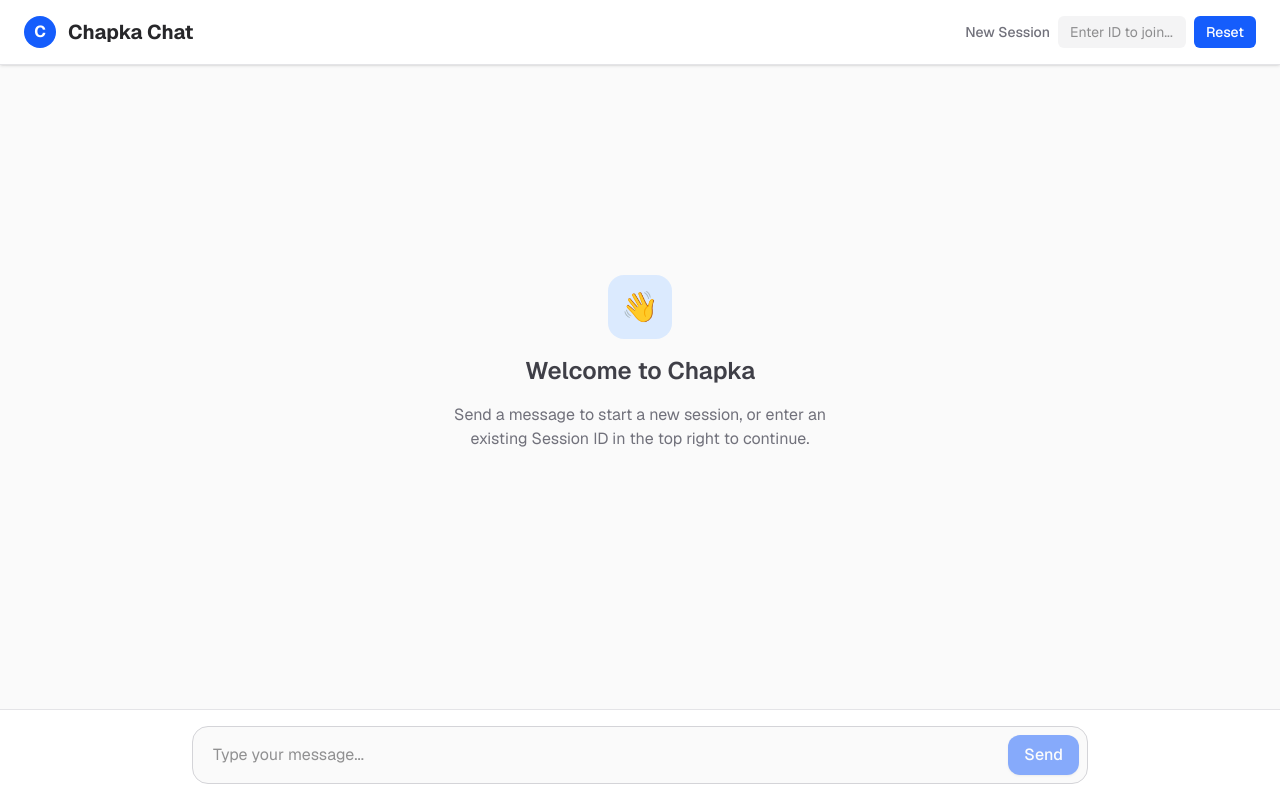
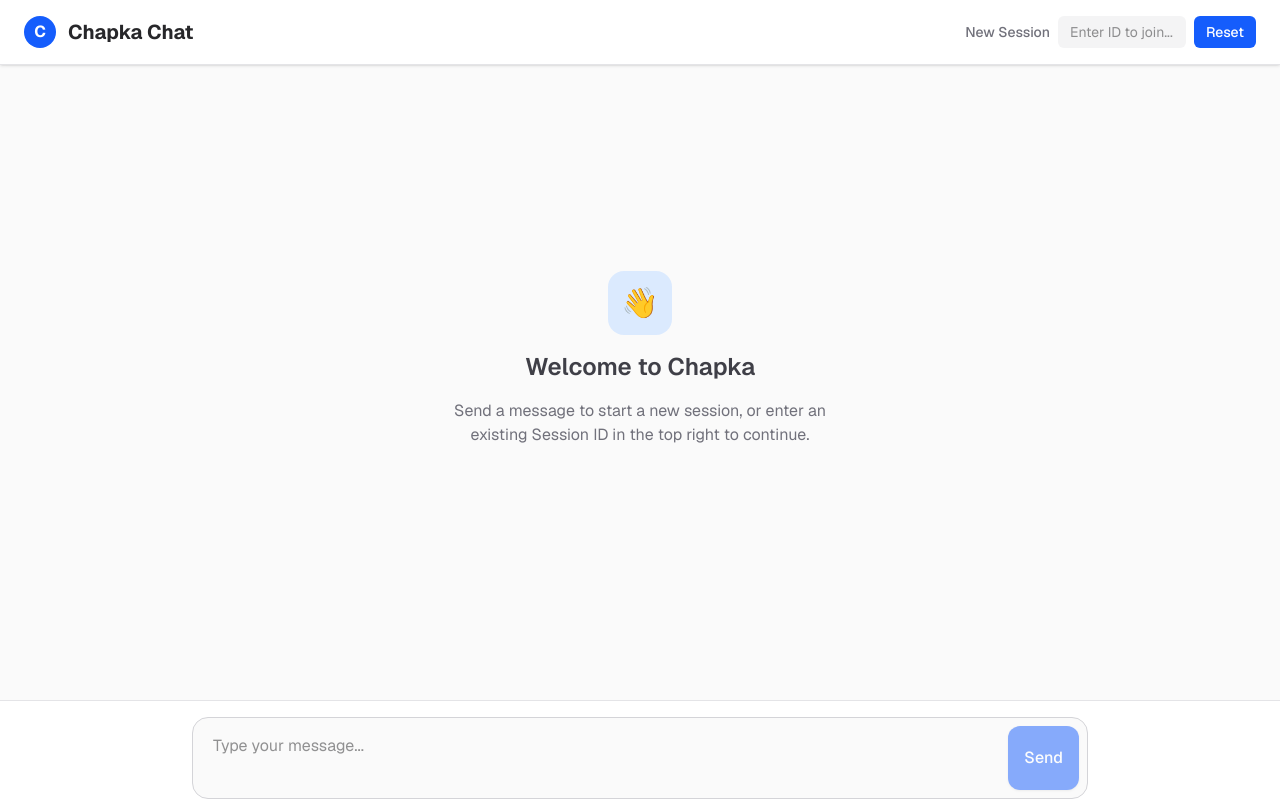
Before and after one commit to burato42/chapka, a Next.js app in the folder frontend/: page / in a window 1280 px wide. Built offline with nearby package versions, Linux system fonts and the light colour scheme.

Commit message:
Add resizing logic

```diff
--- a/frontend/app/page.tsx
+++ b/frontend/app/page.tsx
@@ -1,6 +1,6 @@
 "use client";
 
-import { useState, useRef, useEffect } from "react";
+import React, { useState, useRef, useEffect } from "react";
 
 type Message = {
   role: "user" | "assistant";
@@ -24,7 +24,7 @@ export default function ChatApp() {
     scrollToBottom();
   }, [messages, isLoading]);
 
-  const handleJoinSession = (e: React.FormEvent) => {
+  const handleJoinSession = (e: React.SubmitEvent) => {
     e.preventDefault();
     const id = parseInt(inputSessionId);
     if (!isNaN(id) && id > 0) {
@@ -36,7 +36,7 @@ export default function ChatApp() {
     }
   };
 
-  const handleSendMessage = async (e?: React.InputEvent) => {
+  const handleSendMessage = async (e?: React.SubmitEvent) => {
     if (e) e.preventDefault();
     if (!input.trim()) return;
 
@@ -87,6 +87,42 @@ export default function ChatApp() {
     } finally {
       setIsLoading(false);
     }
+  };
+
+
+  const [height, setHeight] = useState(100); // Initial height in px
+  const isResizing = useRef(false);
+
+  useEffect(() => {
+    const handleMouseMove = (e: MouseEvent) => {
+      if (!isResizing.current) return;
+      // Calculate height from the bottom of the viewport
+      const newHeight = window.innerHeight - e.clientY;
+      if (newHeight >= 80 && newHeight <= 600) {
+        setHeight(newHeight);
+      }
+    };
+
+    const handleMouseUp = () => {
+      if (isResizing.current) {
+        isResizing.current = false;
+        document.body.style.cursor = "default";
+      }
+    };
+
+    document.addEventListener("mousemove", handleMouseMove);
+    document.addEventListener("mouseup", handleMouseUp);
+
+    return () => {
+      document.removeEventListener("mousemove", handleMouseMove);
+      document.removeEventListener("mouseup", handleMouseUp);
+    };
+  }, []);
+
+  const startResizing = (e: React.MouseEvent) => {
+    e.preventDefault();
+    isResizing.current = true;
+    document.body.style.cursor = "ns-resize";
   };
 
   return (
@@ -170,8 +206,16 @@ export default function ChatApp() {
       </main>
 
       {/* Input Area */}
-      <footer className="bg-white dark:bg-zinc-900 border-t border-zinc-200 dark:border-zinc-800 p-4">
-        <div className="max-w-4xl mx-auto flex items-end gap-2">
+      <footer
+        className="bg-white dark:bg-zinc-900 border-t border-zinc-200 dark:border-zinc-800 p-4 relative flex flex-col"
+        style={{ height: `${height}px` }}
+      >
+        {/* Resize Handle */}
+        <div
+          onMouseDown={startResizing}
+          className="absolute top-0 left-0 right-0 h-2 -translate-y-1 cursor-ns-resize z-10"
+        />
+        <div className="max-w-4xl w-full mx-auto flex items-stretch gap-2 flex-1">
           <form
             onSubmit={handleSendMessage}
             className="flex-1 flex gap-2 border border-zinc-300 dark:border-zinc-700 rounded-2xl bg-zinc-50 dark:bg-zinc-950 p-1 focus-within:ring-2 focus-within:ring-blue-500 focus-within:border-transparent transition"
@@ -179,11 +223,7 @@ export default function ChatApp() {
             <textarea
               ref={textareaRef}
               value={input}
-              onChange={(e) => {
-                setInput(e.target.value);
-                e.target.style.height = "auto";
-                e.target.style.height = `${e.target.scrollHeight}px`;
-              }}
+              onChange={(e) => setInput(e.target.value)}
               onKeyDown={(e) => {
                 if (e.key === "Enter" && !e.shiftKey) {
                   e.preventDefault();
@@ -194,8 +234,7 @@ export default function ChatApp() {
               }}
               placeholder="Type your message..."
               disabled={isLoading}
-              rows={1}
-              className="flex-1 bg-transparent px-4 py-3 outline-none text-zinc-800 dark:text-zinc-200 disabled:opacity-50 resize-none max-h-40 overflow-y-auto"
+              className="flex-1 bg-transparent px-4 py-3 outline-none text-zinc-800 dark:text-zinc-200 disabled:opacity-50 resize-none h-full overflow-y-auto"
             />
             <button
               type="submit"
```
